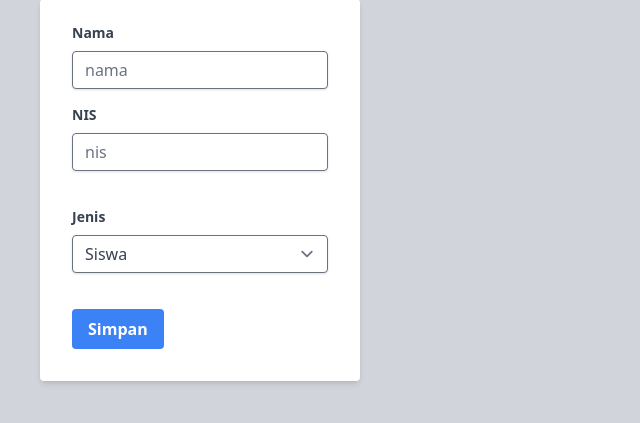
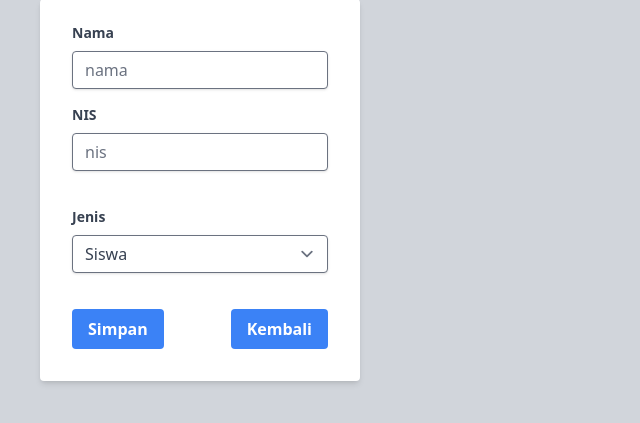
Before and after one commit to upiw256/tiket, a CodeIgniter 4 app: template app/Views/input.php in a window 1280 px wide. Shown: the part 105-528 px from the top of the page, without its empty margins (0-640 px from the left). Run offline with PHP 8.4 and a stand-in for CodeIgniter, Linux system fonts and the light colour scheme; the template is opened without the code that fills it, so the values that code supplies are empty; some libraries are stand-ins or nearby versions.

Commit message:
tombol kemabli

```diff
--- a/app/Views/input.php
+++ b/app/Views/input.php
@@ -54,7 +54,7 @@
       <label class="block text-gray-700 text-sm font-bold mb-2" for="nama">
         Nama
       </label>
-      <input class="shadow appearance-none border rounded w-full py-2 px-3 text-gray-700 leading-tight focus:outline-none focus:shadow-outline" name="nama" id="nama" type="text" placeholder="nama">
+      <input required class="shadow appearance-none border rounded w-full py-2 px-3 text-gray-700 leading-tight focus:outline-none focus:shadow-outline" name="nama" id="nama" type="text" placeholder="nama">
     </div>
     <div class="mb-6">
       <label class="block text-gray-700 text-sm font-bold mb-2" for="password">
@@ -68,7 +68,7 @@
     <label class="block text-gray-700 text-sm font-bold mb-2" for="password">
         Jenis
       </label>
-    <select name="jenis"class="shadow appearance-none border rounded w-full py-2 px-3 text-gray-700 mb-3 leading-tight focus:outline-none focus:shadow-outline">
+    <select name="jenis"class="shadow appearance-none border rounded w-full py-2 px-3 text-gray-700 mb-3 leading-tight focus:outline-none focus:shadow-outline" required>
         <option value="siswa">Siswa</option>
         <option value="umum">Umum</option>
     </select>
@@ -77,6 +77,7 @@
       <button class="bg-blue-500 hover:bg-blue-700 text-white font-bold py-2 px-4 rounded focus:outline-none focus:shadow-outline" type="submit">
         Simpan
       </button>
+	  <a href="/" class="bg-blue-500 hover:bg-blue-700 text-white font-bold py-2 px-4 rounded focus:outline-none focus:shadow-outline">Kembali</a>
     </div>
   </form>
 </div>
```
